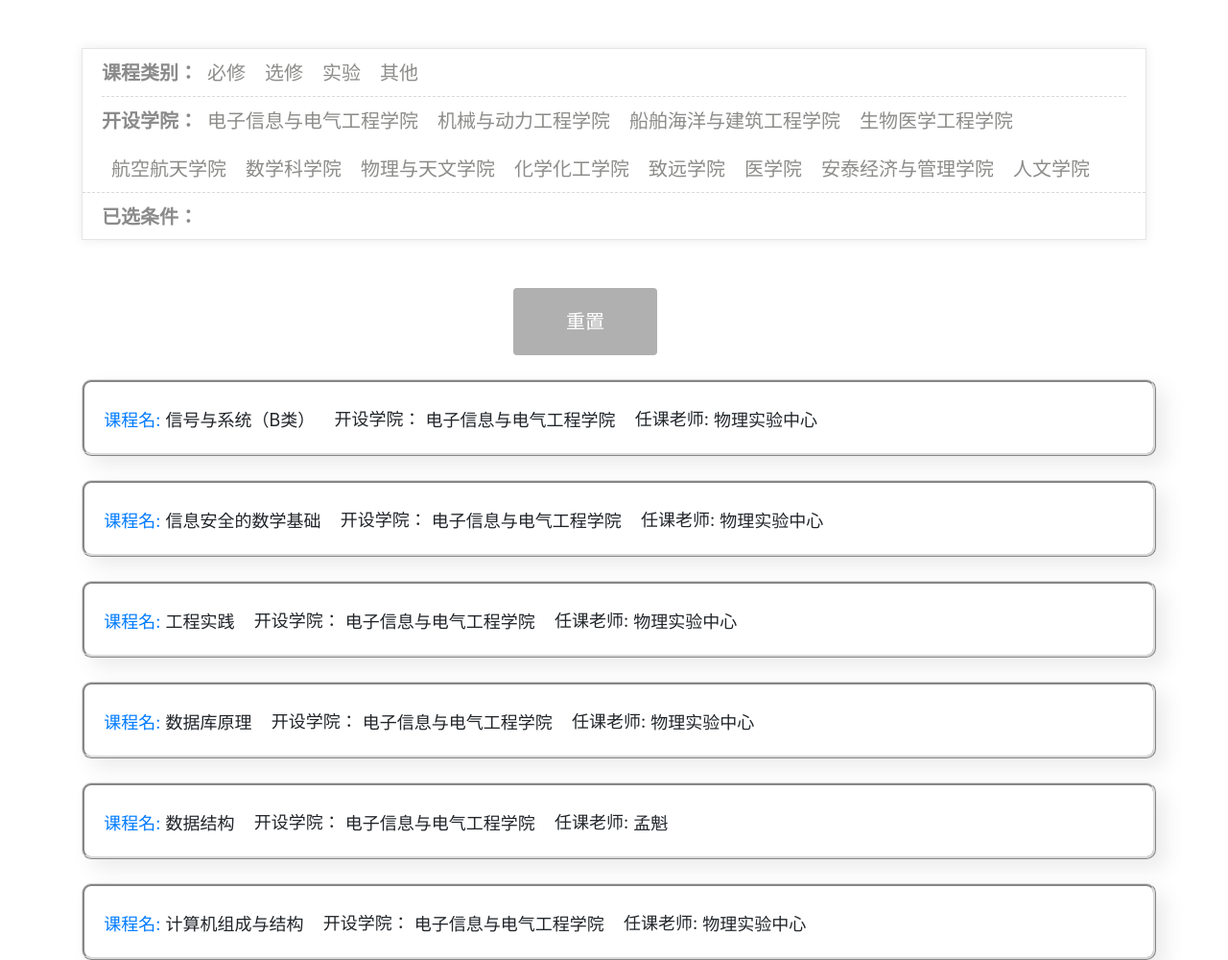
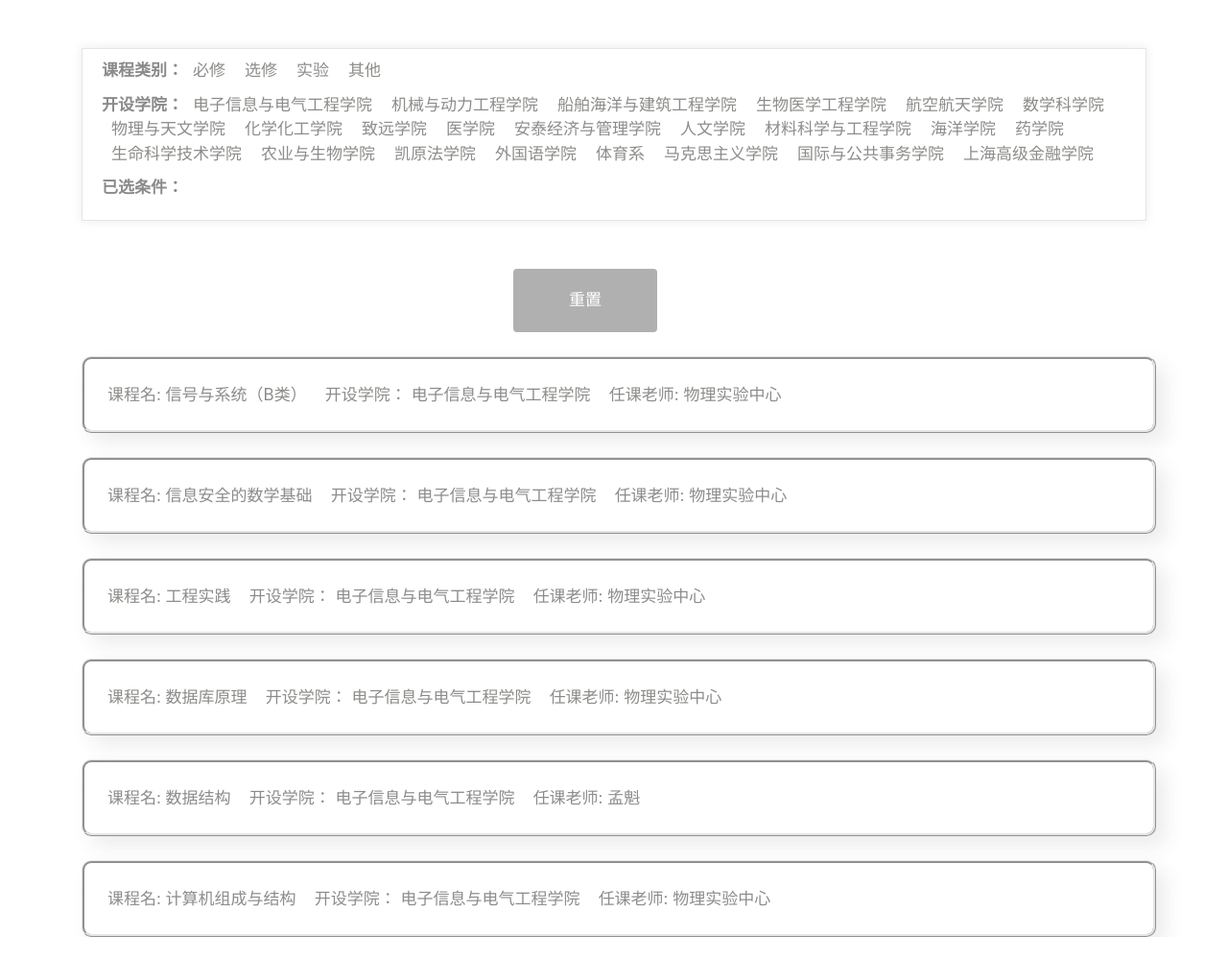
Before and after one commit to junhaideng/2020-Software-Engineering, a Django app: page /course/details/CO/1 in a window 1280 px wide. Shown: the part 61-1061 px from the top of the page at 96% size. After the commit the page ends 1037 px from the top, so only its background shows below. Run offline with Django 3.2, Linux system fonts and the light colour scheme; data comes from the database, SQL or seed files in the repository; some libraries are stand-ins or nearby versions.

Commit message:
div板块添加了超链接

```diff
--- a/project/bbs/templates/course/details.html
+++ b/project/bbs/templates/course/details.html
@@ -8,7 +8,7 @@
 
         <style>
             #box {
-                height:200px;
+                height:180px;
                 background: rgba(255, 255, 255, 0.8);
                 box-shadow: 0 0 10px rgba(73,66,66,.1);
                 margin: 50px auto;
@@ -16,23 +16,20 @@
             }
 
             #box dl {
-                height: 50px;
-                line-height: 50px;
-                border-bottom: 1px dashed #dadada;
-                margin: 0 20px;
+                margin: 10px 20px;
             }
 
             #box dt {
                 float: left;
                 color: #8a8a8a;
-                font-size: 20px;
+                font-size: 17px;
             }
 
             #box dd {
                 float: left;
                 color: rgba(129, 129, 126, 0.91);
                 margin: 0 10px;
-                font-size: 20px;
+                font-size: 17px;
                 cursor: pointer;
             }
 
@@ -42,15 +39,13 @@
             }
 
             #box dl.select {
-                margin: 0;
-                padding: 0 20px;
+                margin:10px 20px;
             }
 
             #box dl.select dd{
                 border: 1px solid #c4284d;
                 height: 25px;
-                line-height: 25px;
-                margin-top: 13px;
+                margin-top: 6px;
                 padding: 0 2px 0 10px;
                 border-radius: 3px;background-color: #fff;
             }
@@ -72,7 +67,7 @@
                 border: none;
                 color: #FFFFFF;
                 text-align: center;
-                font-size: 20px;
+                font-size: 17px;
                 padding: 20px;
                 width: 150px;
                 transition: all 0.5s;
@@ -104,42 +99,20 @@
                 opacity: 1;
                 right: 0;
             }
-
-            .anotherbutton {
-                background-color: #4CAF50; /* Green */
-                border: none;
-                color: white;
-                padding: 16px 32px;
-                text-align: center;
-                text-decoration: none;
-                display: inline-block;
-                font-size: 16px;
-                margin: 4px 2px;
-                -webkit-transition-duration: 0.4s; /* Safari */
-                transition-duration: 0.4s;
-                cursor: pointer;
-            }
-            .anotherbutton1 {
-                background-color: white;
-                color: black;
-                border: 2px solid #e7e7e7;
-                position:absolute;
-                left: 200px;
-            }
-
-            .anotherbutton1:hover {background-color: #e7e7e7;}
-
-
             .course{
                 margin-top: 25px;
                 height:80px;
                 width:1120px;
                 border-style: ridge;
-                border-color: #dadada;
+                border-color: #E5E5E5;
                 box-shadow: 10px 10px 20px rgba(73,66,66,.1);
                 border-radius:10px;
-                font-size:18px;
+                font-size:17px;
+                color: rgba(129, 129, 126, 0.91);
                 text-align:center;
+            }
+            .course:hover {
+                background:rgba(73,66,66,.1);
             }
         </style>
     {% endblock %}
@@ -150,7 +123,7 @@
 {% block content %}
     {% csrf_token %}
     <div id="box">
-        <dl>
+        <dl class="row">
             <dt data-type="1">课程类别：</dt>
             <dd data-type="1">必修</dd>
             <dd data-type="1">选修</dd>
@@ -158,7 +131,7 @@
             <dd data-type="1">其他</dd>
 
         </dl>
-        <dl style="border: none">
+        <dl class="row">
             <dt data-type="2">开设学院：</dt>
             <dd data-type="2">电子信息与电气工程学院</dd>
             <dd data-type="2">机械与动力工程学院</dd>
@@ -172,8 +145,19 @@
             <dd data-type="2">医学院</dd>
             <dd data-type="2">安泰经济与管理学院</dd>
             <dd data-type="2">人文学院</dd>
-        </dl><!--排版还有点点问题-->
-        <dl class="select">
+            <dd data-type="2">材料科学与工程学院</dd>
+            <dd data-type="2">海洋学院</dd>
+            <dd data-type="2">药学院</dd>
+            <dd data-type="2">生命科学技术学院</dd>
+            <dd data-type="2">农业与生物学院</dd>
+            <dd data-type="2">凯原法学院</dd>
+            <dd data-type="2">外国语学院</dd>
+            <dd data-type="2">体育系</dd>
+            <dd data-type="2">马克思主义学院</dd>
+            <dd data-type="2">国际与公共事务学院</dd>
+            <dd data-type="2">上海高级金融学院</dd>
+        </dl>
+        <dl class="select row">
             <dt>已选条件：</dt>
         </dl>
     </div>
@@ -248,7 +232,7 @@
             }
         }
         function jump2(){
-            url = "http://127.0.0.1:8000/course/";//此处拼接内容
+            url = "/course/";//此处拼接内容
             window.location.href = url;
         }
 
@@ -259,9 +243,9 @@
     <button type="button" onclick="jump2()" class="button" style="vertical-align:middle"><span>重置</span></button>
          <!--<div class="col-5 m-auto" >-->
                {% for i in list %}
-                   <div class="course">
+                   <div class="course" onclick="window.location.href= '/course/coursedes/{{ i.pk }}'">
                    <div class="form-inline">
-                       <a style="margin-top: 10px" href="http://127.0.0.1:8000/course/coursedes/{{ i.pk }}">&nbsp;&nbsp;&nbsp;&nbsp;课程名:&nbsp;</a><label for="name" style="margin-top: 10px;">{{ i.name }}</label>
+                       <p style="margin-top: 25px" >&nbsp;&nbsp;&nbsp;&nbsp; 课程名:&nbsp;</p><label for="name" style="margin-top: 10px;">{{ i.name }}</label>
                        <!--</div>
                        <div class="form-inline">-->
                        <p style="margin-top: 25px">&nbsp;&nbsp;&nbsp;&nbsp;开设学院：&nbsp;</p><label for="name"style="margin-top: 10px;"style="margin-top: 10px;">{{ i.school }}</label>
```
